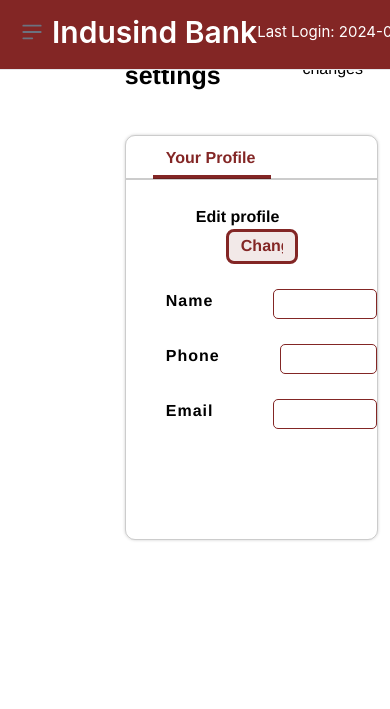
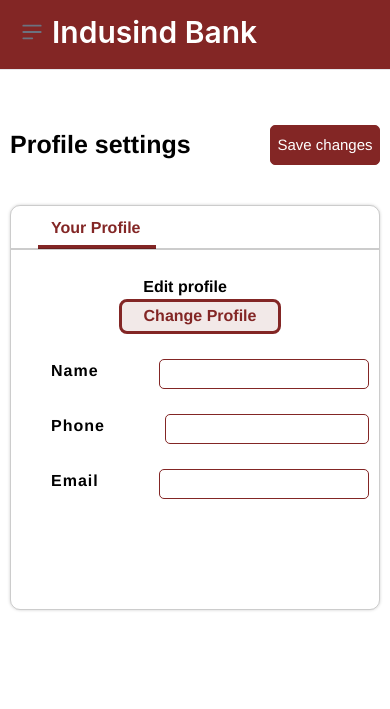
Before and after one commit to SPOTWEBDEV/dashboard, a PHP site: page /dashboards/user/profile/index.php in a window 390 px wide. Shown: the top 709 px of the page. Run offline with PHP 8.4, Linux system fonts and the light colour scheme; a user stored in the database is signed in; data comes from the database, SQL or seed files in the repository; data that the repository does not hold is empty; some libraries are stand-ins or nearby versions.

Commit message:
finishing profile

```diff
--- a/layout/client/nav.php
+++ b/layout/client/nav.php
@@ -63,6 +63,28 @@ updateLastLoginDate();
         }
 
     }
+    @media screen and (max-width: 490px) {
+        #indusind_login{
+            width: 200px;
+            white-space: wrap;
+            line-height: 20px;
+            display: flex;
+            align-items: center;
+        }
+    }
+    @media screen and (max-width: 426px) {
+        #indusind_login{
+            display: none;
+        }
+    }
+    @media screen and (max-width: 256px) {
+        #indusind{
+            font-size: 20px;
+        }
+        #indusind_login{
+            display: none;
+        }
+    }
 </style>
 <nav id="logo-sidebar2" class="fixed top-0 z-50 h-100px w-full bg-red border-b border-gray-200 dark:bg-gray-800 dark:border-gray-700">
     <div class="px-3 py-3 lg:px-5 lg:pl-3">
@@ -89,7 +111,7 @@ updateLastLoginDate();
 
                     <a href="#" class="flex ms-2 md:me-24">
 
-                        <span class="self-center text-3xl  sm:text-3xl whitespace-nowrap white:text-white" id="indusind_welcome">welcome || <span class="username"><?= $fullname  ?></span></span>
+                        <span class="self-center text-3xl  sm:text-3xl whitespace-nowrap white:text-white" id="indusind_welcome">welcome || <span class="username"><?  ?></span></span>
                     </a>
                 </div>
             </div>
--- a/user/profile/index.php
+++ b/user/profile/index.php
@@ -38,10 +38,9 @@ include('../../server/client/authorization/index.php');
         row-gap: 40px;
         width: 65%;
         margin-left: 27%;
-        margin-top: 5%;
+        margin-top: 12.5%;
         /* background-color: blue;   */
         font-family: "Mona Sans", "Helvetica Neue", Helvetica, Arial, sans-serif;
-        ;
     }
 
     .profile_settings {
@@ -54,6 +53,21 @@ include('../../server/client/authorization/index.php');
     .ps_p p {
         font-size: 25px;
         font-weight: 600;
+    }
+
+    .ps_btn button {
+        width: 110px;
+        font-size: 15px;
+        border: 1px solid #832625;
+        width: 110px;
+        height: 40px;
+        border-radius: 5px;
+        background: #832625;
+        color: white;
+    }
+    .ps_btn:hover button {
+        background: white;
+        color: #832625;
     }
 
     .profile_box {
@@ -93,6 +107,7 @@ include('../../server/client/authorization/index.php');
         display: flex;
         justify-content: space-between;
         margin-top: 10px;
+        /* padding-bottom: 100px; */
         /* width: 100%; */
     }
 
@@ -131,6 +146,19 @@ include('../../server/client/authorization/index.php');
         background: rgb(131, 38, 37, 0.1);
         border: 3px solid #832625;
         margin-left: 30px;
+    }
+
+    .input_none {
+        border-radius: 8px;
+        width: 40%;
+        height: 35px;
+        font-weight: 600;
+        text-align: center;
+        color: #832625;
+        background: rgb(131, 38, 37, 0.1);
+        border: 3px solid #832625;
+        margin-left: 30px;
+        display: none;
     }
 
     .input_box2 input {
@@ -262,12 +290,136 @@ include('../../server/client/authorization/index.php');
             justify-content: space-between;
             margin-top: 10px;
             width: 100%;
+            padding-right: 10px;
         }
 
         form {
             margin-left: 40px;
             margin-top: 15px;
             width: 100%;
+        }
+        .section_holder{
+            margin-top: 20%;
+        }
+    }
+
+    @media screen and (max-width: 843px) {
+        .section_holder {
+            margin-left: 34%;
+        }
+    }
+
+    @media screen and (max-width: 788px) {
+        .section_holder {
+            width: 57%;
+            margin-left: 38%;
+        }
+    }
+
+    @media screen and (max-width: 752px) {
+        .section_holder {
+            /* width: 57%; */
+            margin-left: 40%;
+            margin-top: 26%;
+        }
+    }
+
+    @media screen and (max-width: 680px) {
+        .section_holder {
+            width: 50%;
+            margin-left: 43%;
+        }
+    }
+
+    @media screen and (max-width: 662px) {
+        .section_holder {
+            /* width: 57%; */
+            margin-left: 46%;
+        }
+    }
+
+    @media screen and (max-width: 639px) {
+        .section_holder {
+            width: 100%;
+            display: flex;
+            align-items: center;
+            justify-content: center;
+            margin: 0;
+            margin-top: 20%;
+            padding-left: 10px;
+            padding-right: 10px;
+            padding-bottom: 100px;
+            /* padding-top: 30%; */
+
+            /* margin-left: 38%; */
+        }
+    }
+
+    @media screen and (max-width: 463px) {
+        .input_box1 input {
+            width: 44%;
+        }
+
+        .section_holder {
+            margin-top: 32%;
+        }
+    }
+
+    @media screen and (max-width: 427px) {
+        .input_box1 {
+            display: flex;
+            flex-direction: column;
+            align-items: center;
+            justify-content: center;
+            margin-left: -50px;
+        }
+    }
+
+    @media screen and (max-width: 347px) {
+        .input_box2 input {
+            margin-left: 5px;
+        }
+
+        .input_box3 input {
+            margin-left: 5px;
+        }
+
+        .input_box4 input {
+            margin-left: 5px;
+        }
+
+        .input_none {
+            display: block;
+        }
+
+        .input_duk {
+            display: none;
+        }
+
+        .ps_p p {
+            font-size: 21px;
+        }
+
+        .ps_btn button {
+            width: 110px;
+            font-size: 15px;
+            border: 1px solid #832625;
+            width: 110px;
+            height: 40px;
+            border-radius: 5px;
+            background: #832625;
+            color: white;
+        }
+    }
+    @media screen and (max-width: 294px) {
+        .input_box2{
+            margin-left: -30px;
+        }
+        .input_box3{
+            margin-left: -30px;
+        }
+        .input_box4{
+            margin-left: -30px;
         }
     }
 </style>
@@ -303,7 +455,8 @@ include('../../server/client/authorization/index.php');
                 <form method="POST">
                     <div class="input_box1">
                         <label>Edit profile</label>
-                        <input type="text" value="Change Profile" readonly>
+                        <input class="input_duk" type="text" value="Change Profile" readonly>
+                        <input class="input_none" type="text" value="Profile" readonly>
                     </div>
 
                     <div class="input_box2">
```
Also changed, not shown: layout/client/sidenav.php (+7 -1 lines).
